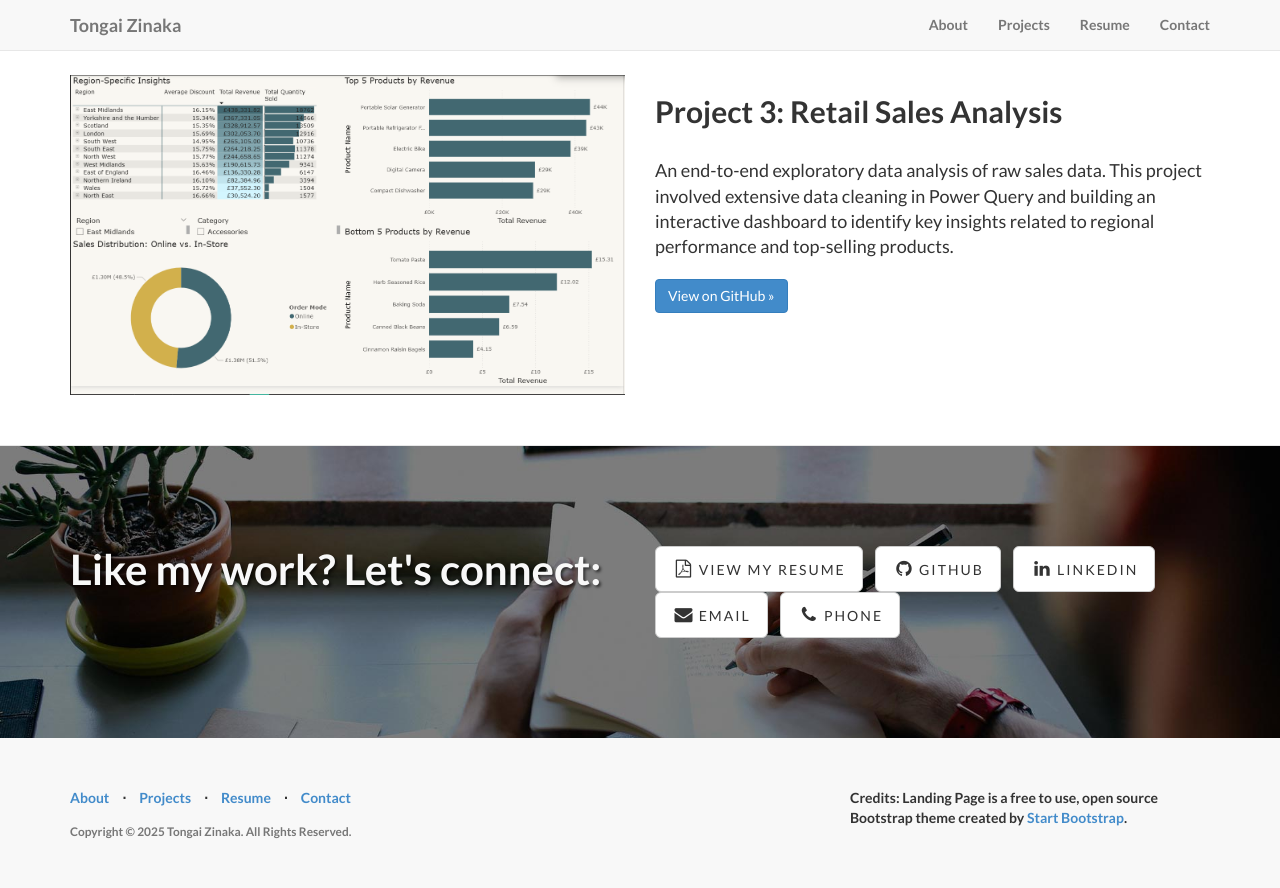
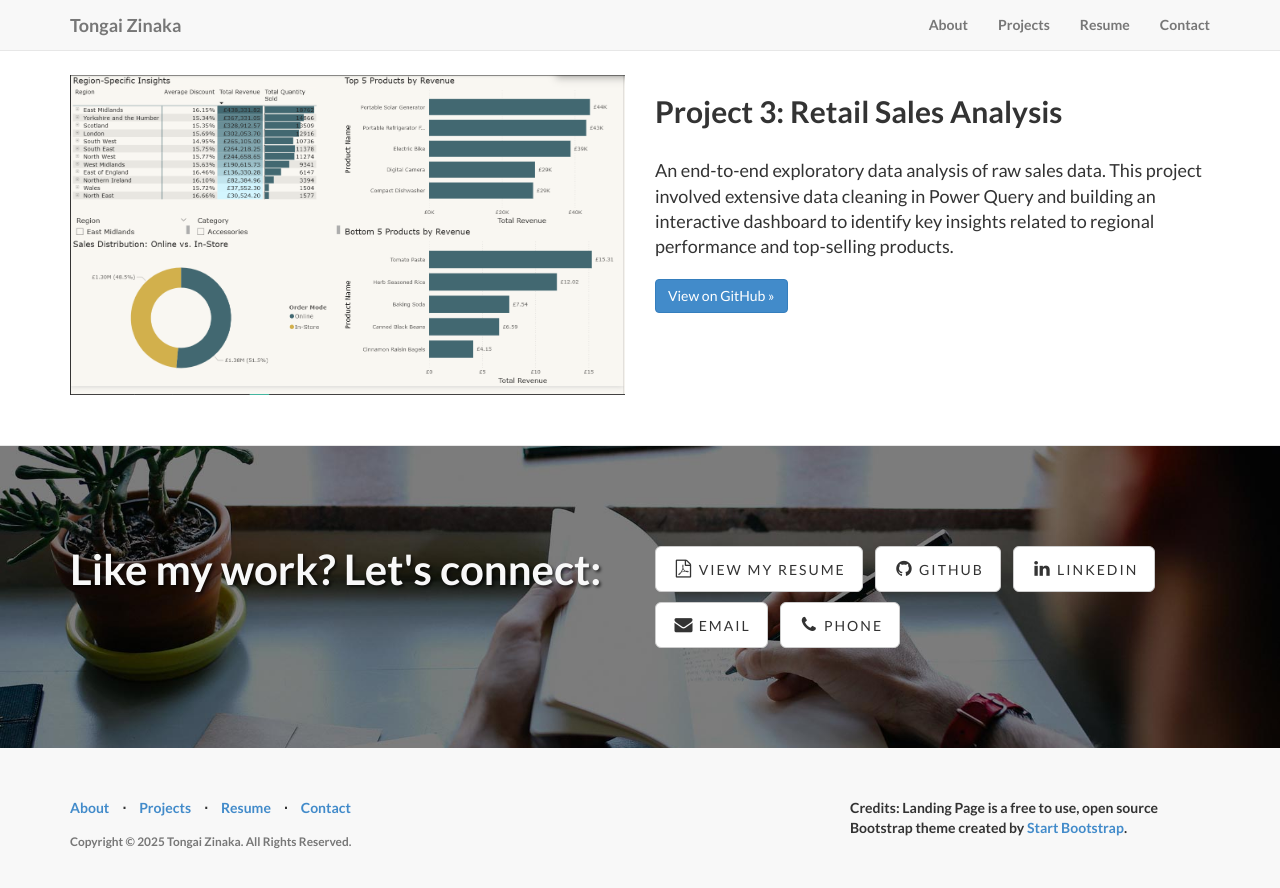
Before and after one commit to Tongai-Zinaka/tongai-zinaka.github.io, a Jekyll site: the page built from index.html, in a window 1280 px wide and 900 px high, scrolled down 2481 px. Shown: the top 888 px of the window. Built offline with Jekyll 4.4.1, drawn with Linux system fonts in a browser that asks for light colours.

Commit message:
Update contact.html

```diff
--- a/_includes/contact.html
+++ b/_includes/contact.html
@@ -16,11 +16,11 @@
                     <li>
                         <a href="https://linkedin.com/in/tongai-zinaka" class="btn btn-default btn-lg" target="_blank"><i class="fa fa-linkedin fa-fw"></i> <span class="network-name">LinkedIn</span></a>
                     </li>
-                    <!-- NEW BUTTONS ADDED BELOW -->
-                    <li>
+                    <!-- THE STYLE CHANGE IS ON THE NEXT LINE -->
+                    <li style="margin-top: 10px;">
                         <a href="mailto:tongaizinaka@gmail.com" class="btn btn-default btn-lg"><i class="fa fa-envelope fa-fw"></i> <span class="network-name">Email</span></a>
                     </li>
-                    <li>
+                    <li style="margin-top: 10px;">
                         <a href="tel:+263772207711" class="btn btn-default btn-lg"><i class="fa fa-phone fa-fw"></i> <span class="network-name">Phone</span></a>
                     </li>
                 </ul>
```
